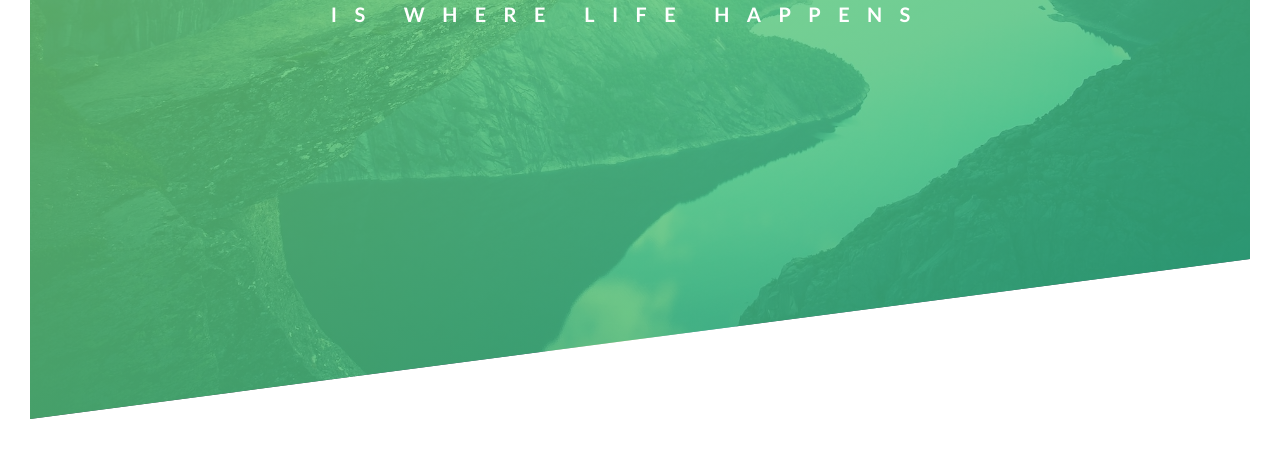
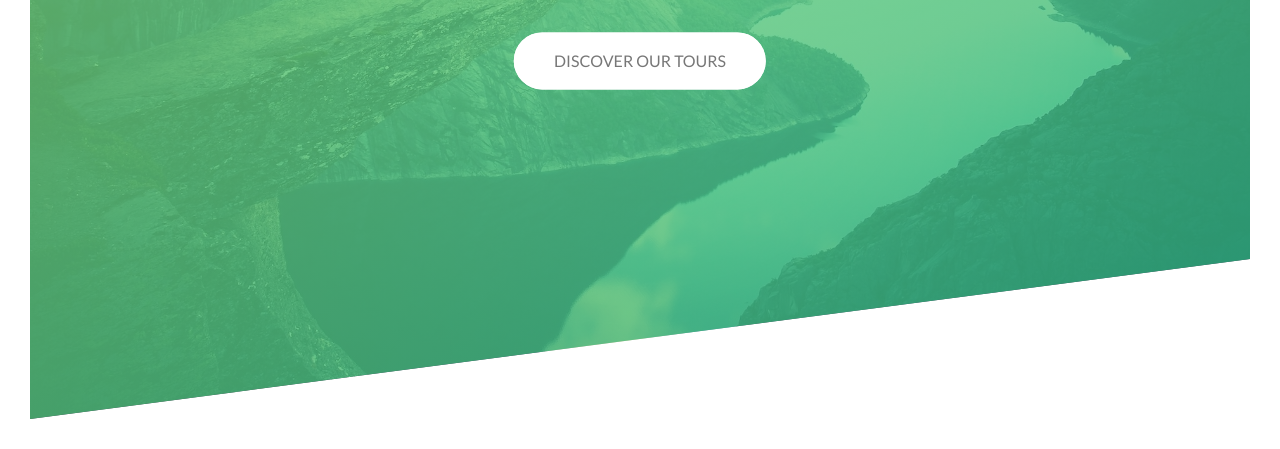
Before and after one commit to timkeresey/Natours, a plain HTML site: page starter/index.html in a window 1280 px wide. Shown: the part 371-820 px from the top of the page. Drawn offline with Linux system fonts and the light colour scheme; files that its build step writes are made by us from their sources.

Commit message:
add button styles and animations

```diff
--- a/starter/css/style.css
+++ b/starter/css/style.css
@@ -51,6 +51,7 @@ body {
     top: 40%;
     left: 50%;
     transform: translate(-50%, -50%);
+    text-align: center;
 }
 
 .heading-primary {
@@ -59,6 +60,8 @@ body {
 
     /* Hacky fix for flickers */
     backface-visibility: hidden;
+
+    margin-bottom: 60px;
 }
 
 .heading-primary-main {
@@ -117,3 +120,72 @@ body {
         transform: translate(0);
     }
 }
+
+@keyframes moveInBottom {
+    0% {
+        opacity: 0;
+        transform: translateY(30px);
+    }
+
+    100% {
+        opacity: 1;
+        transform: translate(0);
+    }
+}
+
+.btn:link,
+.btn:visited {
+    text-transform: uppercase;
+    text-decoration: none;
+    padding: 15px 40px;
+    display: inline-block;
+    border-radius: 100px;
+    transition: all .2s;
+
+    /* reference for absolute positioning of ::after psuedo action class */
+    position: relative
+}
+
+.btn:hover {
+    transform: translateY(-3px);
+    box-shadow: 0 10px 20px rgba(0,0,0,.2);
+}
+
+.btn:active {
+    transform: translateY(-1px);
+    box-shadow: 0 5px 10px rgba(0,0,0,.2);
+}
+
+.btn-white {
+    background-color: #fff;
+    color: #777;
+}
+
+.btn::after {
+    content: "";
+    display: inline-block;
+    height: 100%;
+    width: 100%;
+    border-radius: 100px;
+    position: absolute;
+    top: 0;
+    left: 0;
+    z-index: -1;
+    transition: all .4s;
+}
+
+.btn-white::after {
+    background-color: #fff;
+}
+
+.btn:hover::after {
+    transform: scaleX(1.4) scaleY(1.6);
+    opacity: 0;
+}
+
+.btn-animated {
+    animation: moveInBottom .5s ease-out .75s;
+
+    /* automatically applies styles of animation at 0% before animation starts */
+    animation-fill-mode: backwards;
+}
--- a/starter/index.html
+++ b/starter/index.html
@@ -23,6 +23,8 @@
                     <span class="heading-primary-main">Outdoors</span>
                     <span class="heading-primary-sub">is where life happens</span>
                 </h1>
+
+                <a href="#" class="btn btn-white btn-animated">Discover our tours</a>
             </div>
 
         </header>
```
